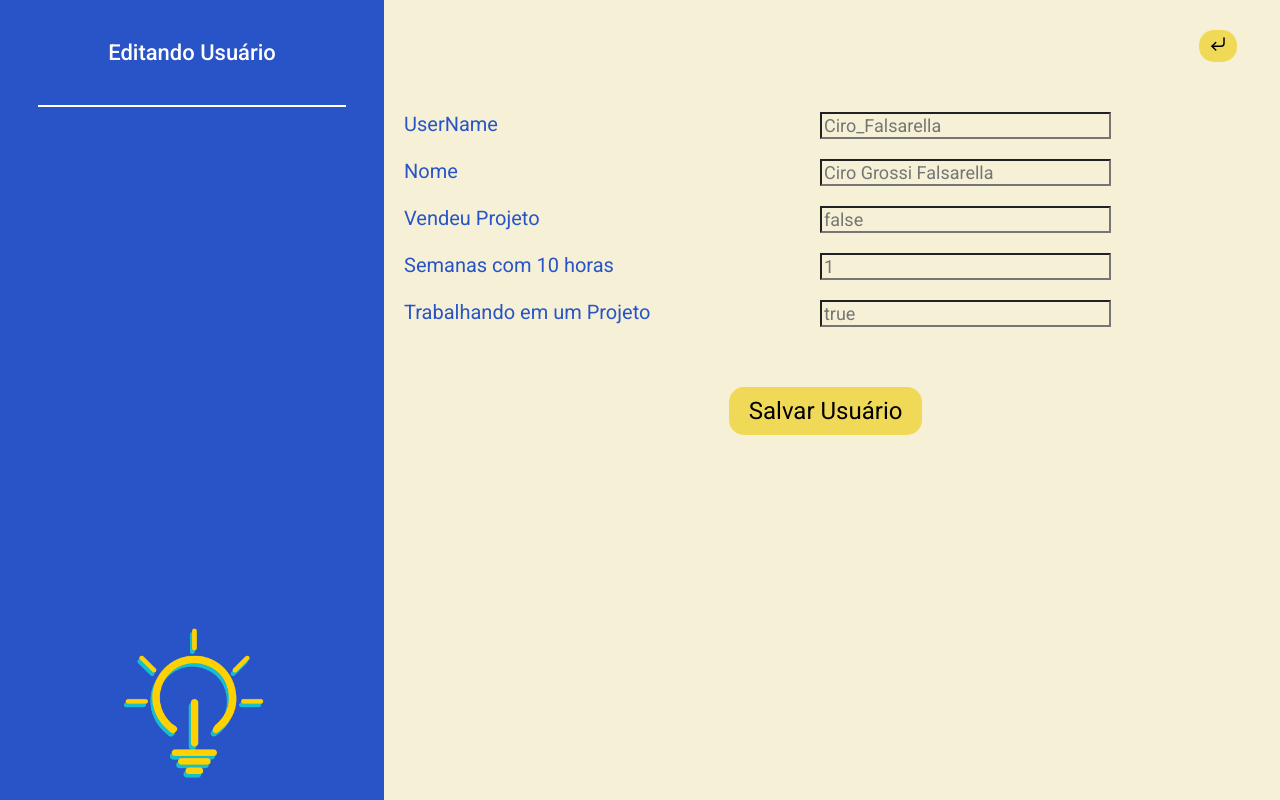
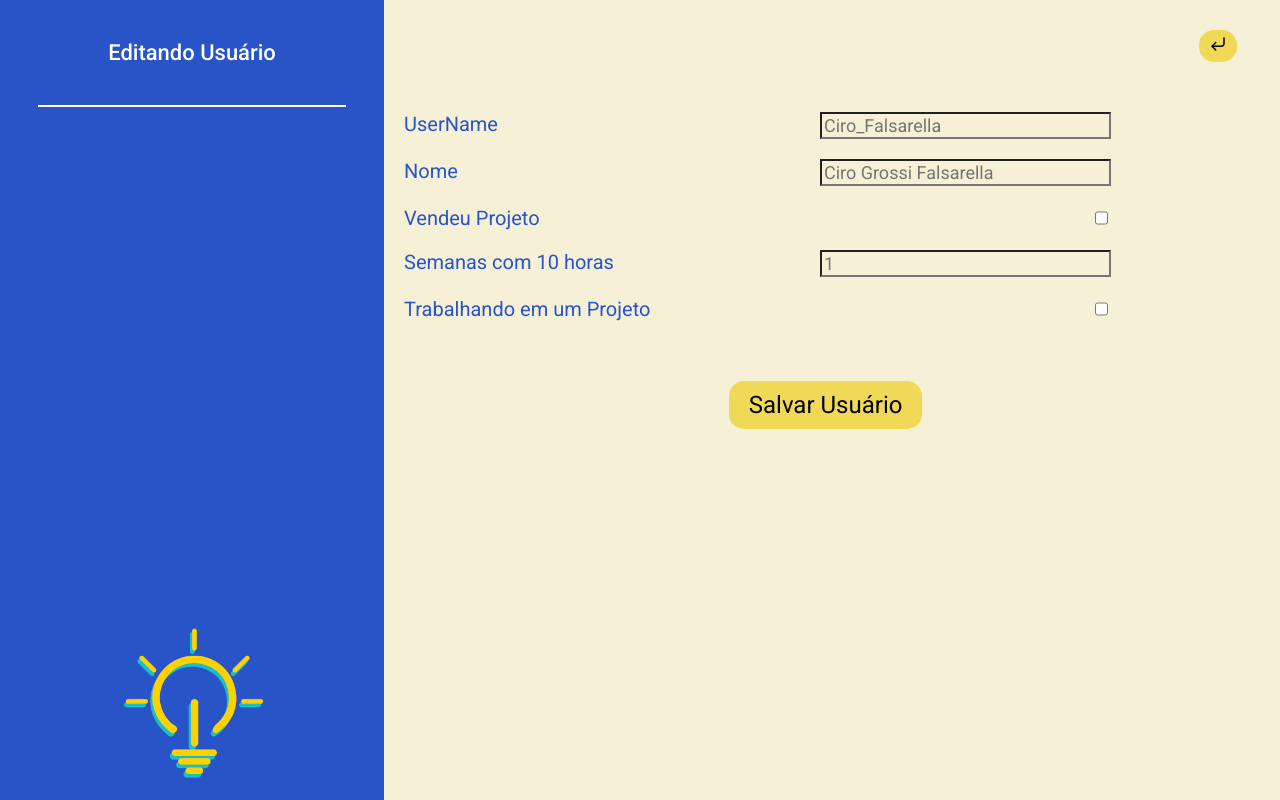
Before and after one commit to cirofalsarella/RGB-wallet, a React (Create React App) app in the folder Front/: page /User_Create in a window 1280 px wide. Built offline with nearby package versions, Linux system fonts and the light colour scheme.

Commit message:
checkbox UserCreate

```diff
--- a/Front/src/pages/User_Create/index.js
+++ b/Front/src/pages/User_Create/index.js
@@ -59,7 +59,7 @@ export default function User_Create(props) {
                         <row>
                             <div className="table-name">Vendeu Projeto</div>
                             <input
-                              className="text-box"
+                              type="checkbox"
                               placeholder="false"
                               value={ sold }
                               onChange={ e => setSold(e.target.value) }
@@ -76,7 +76,7 @@ export default function User_Create(props) {
                         <row>
                             <div className="table-name">Trabalhando em um Projeto</div>
                             <input
-                              className="text-box"
+                              type="checkbox"
                               placeholder="true"
                               value={ working }
                               onChange={ e => setWorking(e.target.value) }/>
```
